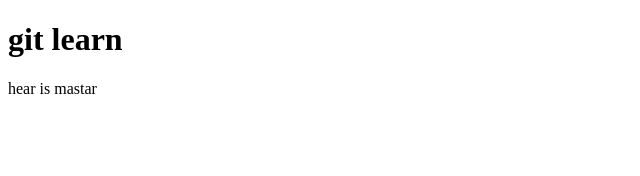
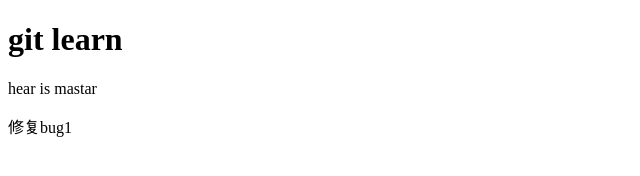
Before and after one commit to Facency/gitlearn, a plain HTML site: page index.html in a window 1280 px wide. Shown: the full height of the page, 0-640 px from the left. Drawn offline with Linux system fonts and the light colour scheme.

Commit message:
修复bug1

```diff
--- a/index.html
+++ b/index.html
@@ -9,5 +9,6 @@
 <body>
   <h1>git learn</h1>
   <p>hear is mastar</p>
+  <p>修复bug1</p>
 </body>
 </html>
```
